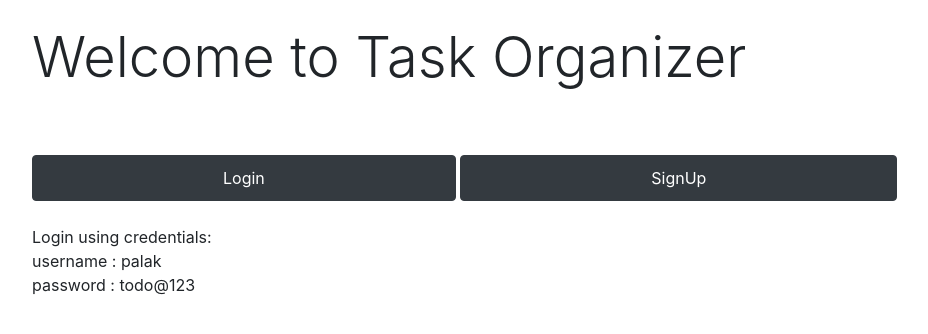
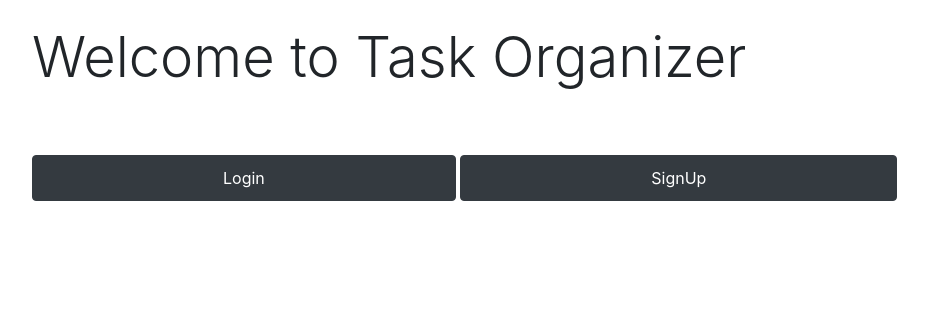
Before and after one commit to palakgupta2712/Django-task-app, a Django app: page / in a window 1280 px wide. Shown: the top 334 px of the page, without its empty margins (53-981 px from the left). Run offline with Django 3.2, Linux system fonts and the light colour scheme; data comes from the database, SQL or seed files in the repository; some libraries are stand-ins or nearby versions.

Commit message:
login details removed

```diff
--- a/todo/templates/index.html
+++ b/todo/templates/index.html
@@ -36,11 +36,7 @@
 
                     <br>
                     <br>
-                    <p>Login using credentials:
-                    <br>
-                     username : palak
-                    <br>password : todo@123
-                    </p>
+
                     {% endif %}
 
 
```
